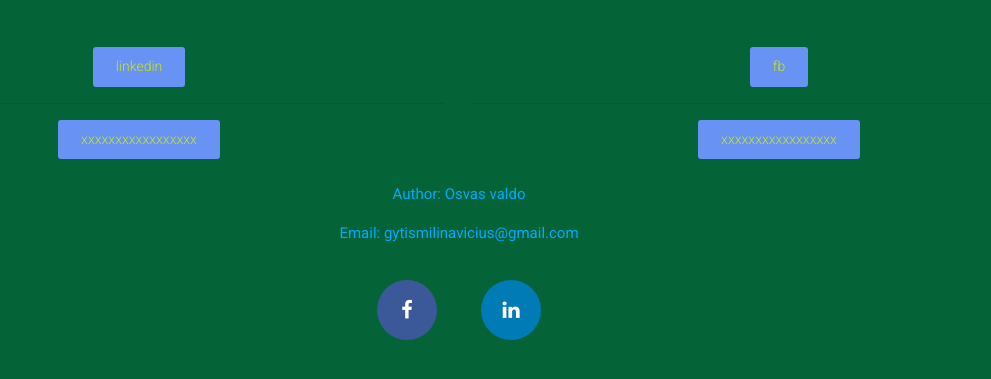
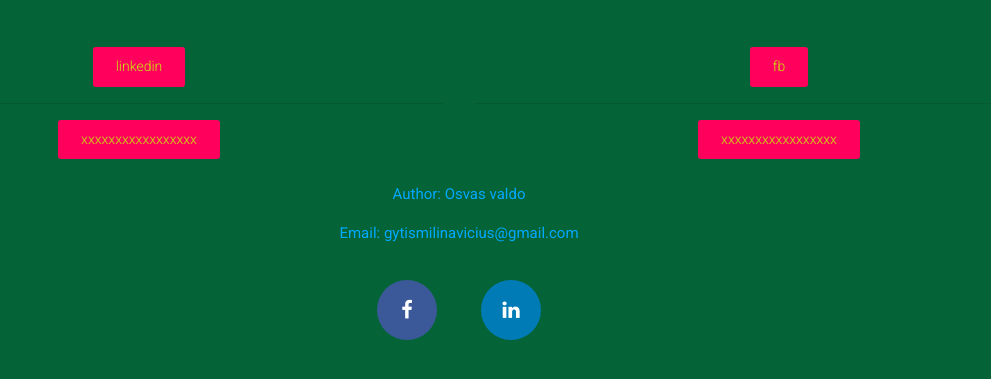
Before and after one commit to gytmil/gytmil.github.io, a plain HTML site: page index.html in a window 1280 px wide. Shown: the part 113-492 px from the top of the page, without its empty margins (181-1172 px from the left). Drawn offline with nearby package versions, Linux system fonts and the light colour scheme.

Commit message:
Update style.css

```diff
--- a/style.css
+++ b/style.css
@@ -22,7 +22,7 @@ a, p {
     line-height: 1.4;
     color: #C8E90B;
     text-align: center;
-    background: #6892F4 none;
+    background: #FF005C none;
     border-width: 1px;
     border-style: solid;
     border-color: transparent;
```
